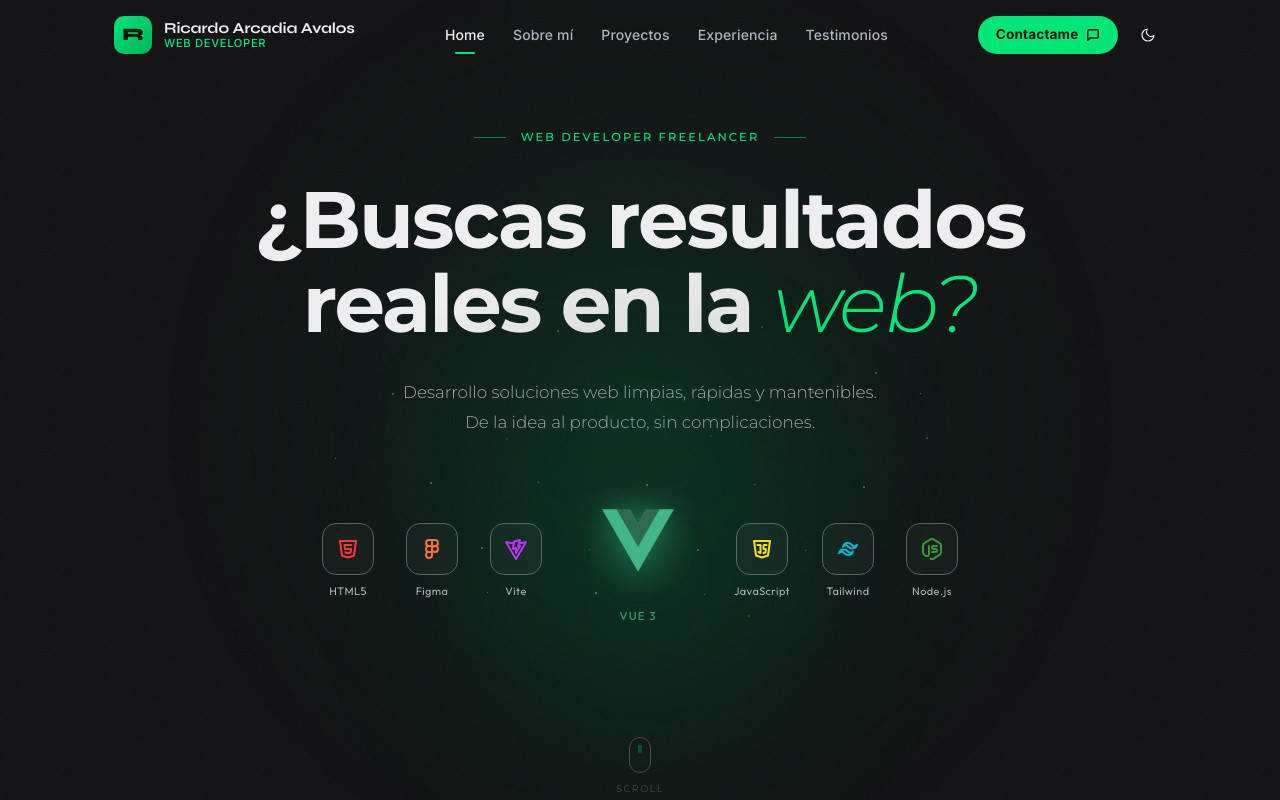
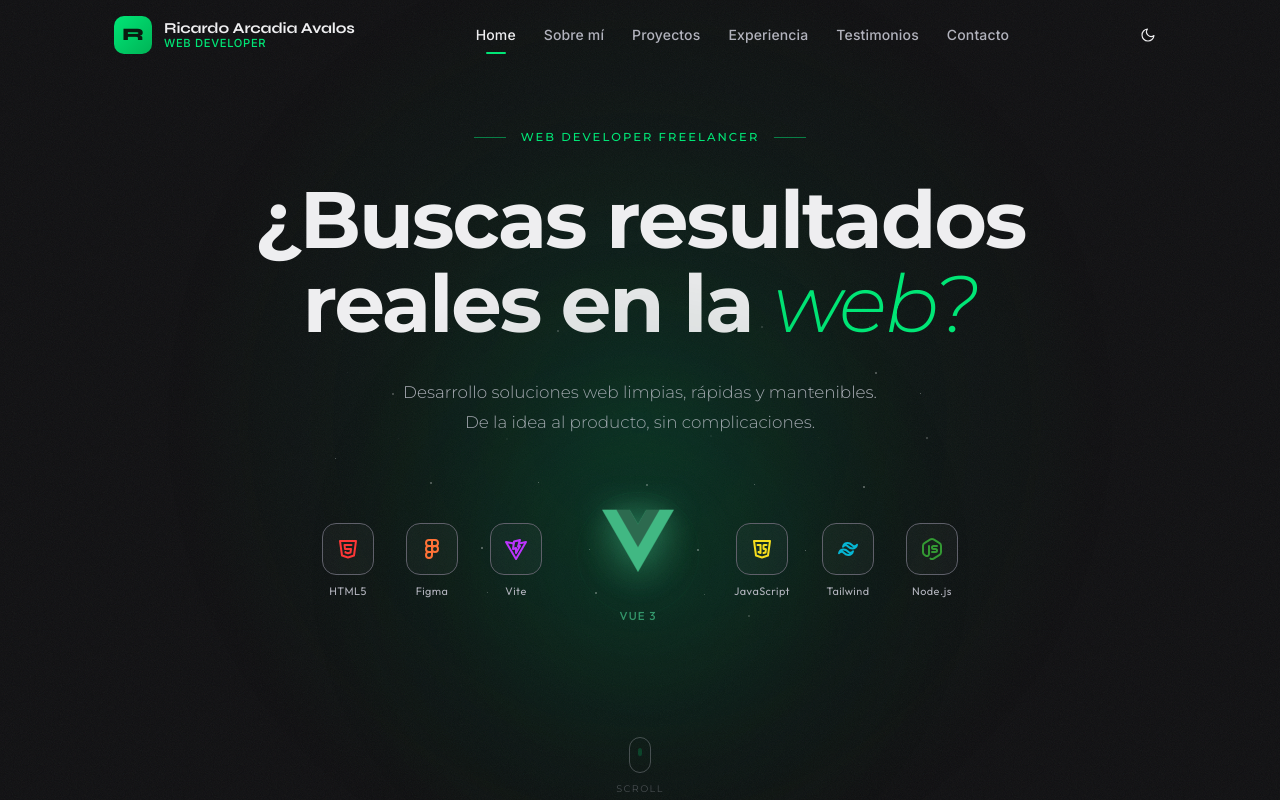
Before and after one commit to Rech-Arcadia/Portfolio, a Vue app: page / in a window 1280 px wide. Shown: the top 800 px of the page. Built offline with nearby package versions, Linux system fonts and the light colour scheme.

Commit message:
feat: add ContactCTA component to App.vue and update AppHeader navigation links

```diff
--- a/src/App.vue
+++ b/src/App.vue
@@ -5,6 +5,7 @@ import HeroSection from './components/HeroSection.vue'
 import PortfolioSection from './components/PortfolioSection.vue'
 import ProjectsSection from './components/ProjectsSection.vue'
 import TestimonialsSection from './components/TestimonialsSection.vue'
+import ContactCTA from './components/ContactCTA.vue'
 import AppFooter from './components/AppFooter.vue'
 import ExperienceSection from './components/ExperienceSection.vue'
 </script>
@@ -24,6 +25,8 @@ import ExperienceSection from './components/ExperienceSection.vue'
       <ExperienceSection />
 
       <TestimonialsSection />
+
+      <ContactCTA />
     </main>
 
     <AppFooter />
--- a/src/components/AppHeader.vue
+++ b/src/components/AppHeader.vue
@@ -22,16 +22,6 @@
 
             <!-- CTA + Hamburger -->
             <div class="header-actions">
-                <a href="#contact" class="btn-cta" @click.prevent="scrollTo('contact')">
-                    <span class="btn-cta-text">Contactame</span>
-                    <svg class="btn-cta-icon" xmlns="http://www.w3.org/2000/svg" width="14" height="14"
-                        viewBox="0 0 24 24" fill="none" stroke="currentColor" stroke-width="2.5" stroke-linecap="round"
-                        stroke-linejoin="round">
-                        <path d="M21 15a2 2 0 0 1-2 2H7l-4 4V5a2 2 0 0 1 2-2h14a2 2 0 0 1 2 2z" />
-                    </svg>
-                    <span class="btn-shimmer"></span>
-                </a>
-
                 <button class="hamburger" :class="{ open: menuOpen }" @click="menuOpen = !menuOpen"
                     aria-label="Toggle menu">
                     <span></span>
@@ -51,14 +41,6 @@
                     <span class="mobile-link-dot"></span>
                     {{ link.label }}
                 </a>
-                <a href="#contact" class="btn-cta mobile-cta"
-                    @click.prevent="() => { scrollTo('contact'); menuOpen = false }">
-                    <span class="btn-cta-text">Let's chat</span>
-                    <svg xmlns="http://www.w3.org/2000/svg" width="14" height="14" viewBox="0 0 24 24" fill="none"
-                        stroke="currentColor" stroke-width="2.5" stroke-linecap="round" stroke-linejoin="round">
-                        <path d="M21 15a2 2 0 0 1-2 2H7l-4 4V5a2 2 0 0 1 2-2h14a2 2 0 0 1 2 2z" />
-                    </svg>
-                </a>
             </div>
         </Transition>
     </header>
@@ -73,8 +55,8 @@ const navLinks = [
     { id: 'about', label: 'Sobre mí' },
     { id: 'projects', label: 'Proyectos' },
     { id: 'experience', label: 'Experiencia' },
-    // { id: 'blog', label: 'Blog' },
     { id: 'testimonials', label: 'Testimonios' },
+    { id: 'contact', label: 'Contacto' },
 ]
 
 const isScrolled = ref(false)
```
Also changed, not shown: src/style.css (+0 -32 lines).
